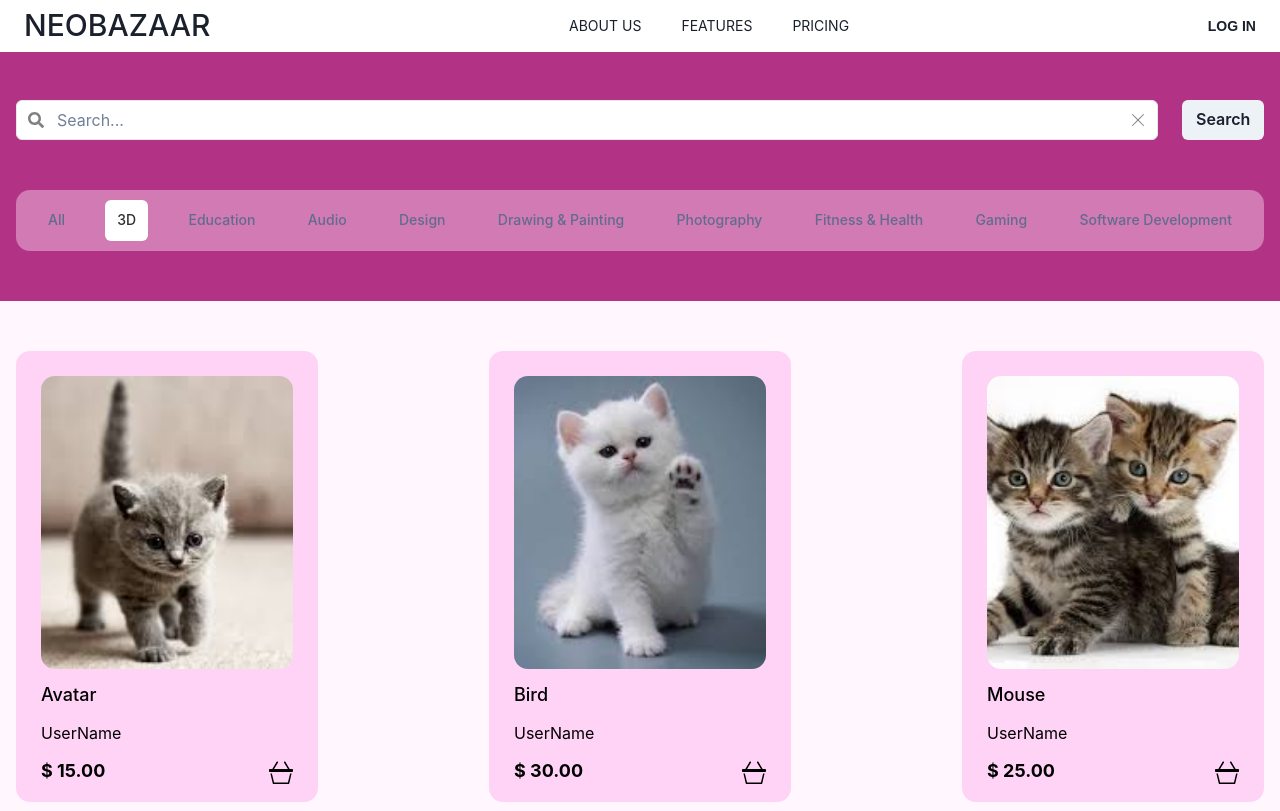
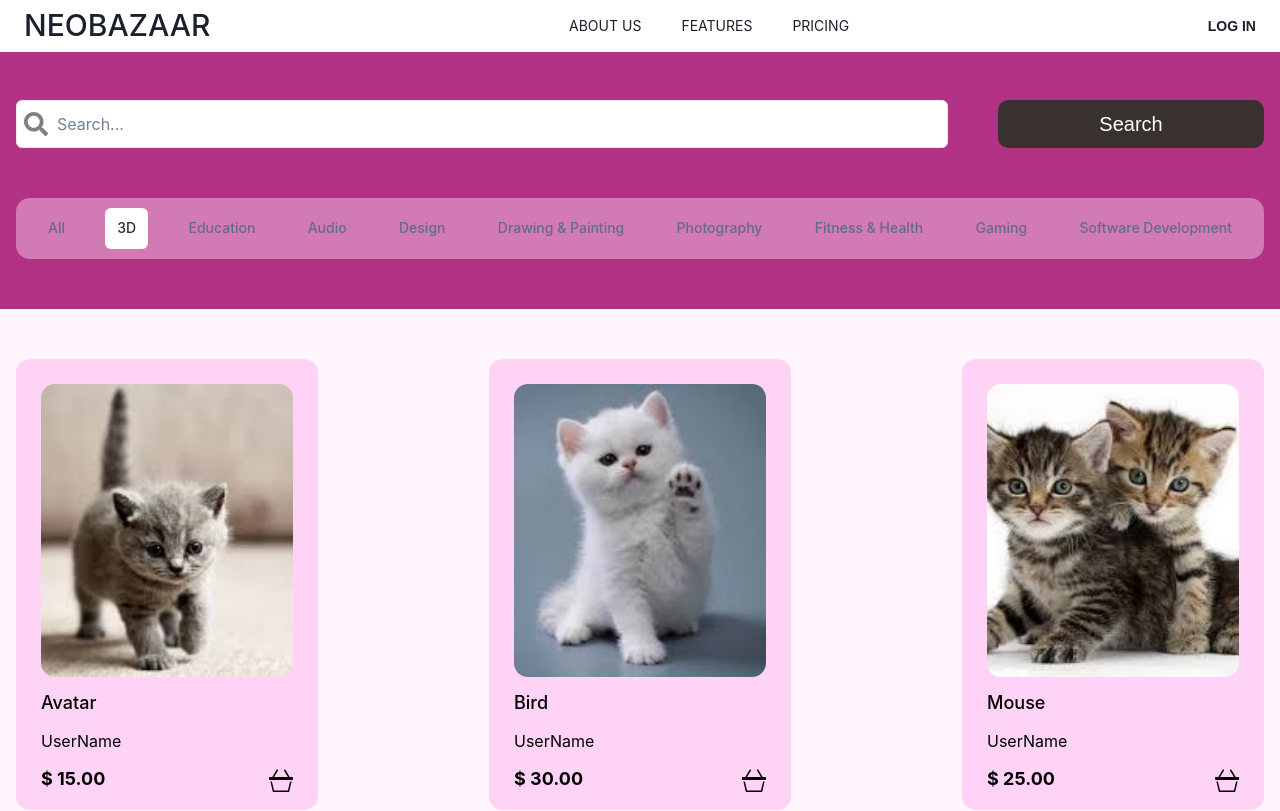
Before and after one commit to lada000/DigitalBazaar, a React (Create React App) app: page /3D in a window 1280 px wide. Shown: the top 811 px of the page. Built offline with nearby package versions, Linux system fonts and the light colour scheme.

Commit message:
Fix layout changes

```diff
--- a/src/pages/CardList/_search.jsx
+++ b/src/pages/CardList/_search.jsx
@@ -11,12 +11,13 @@ import { FaSearch } from "react-icons/fa";
 import { BsXLg } from "react-icons/bs";
 
 const Search = ({ onSearch }) => {
-  const [searchQuery, setSearchQuery] = useState("");
+    const [searchQuery, setSearchQuery] = useState("");
 
   const handleSearch = (event) => {
     if (event.key === "Enter" || event.type === "click") {
       event.preventDefault();
       onSearch(searchQuery);
+      setSearchQuery("");
     }
   };
 
@@ -25,28 +26,37 @@ const Search = ({ onSearch }) => {
     onSearch("");
   };
 
+ const clearVisible = searchQuery ? "1" : "0";
+
   return (
-    <Box padding='50px 0 25px' display='flex' gap={6}>
+    <Box padding='50px 0 25px' display='flex' gap='50px'>
       <InputGroup position='relative'>
         <InputLeftElement
+        height='-webkit-fill-available'
           pointerEvents='none'
-          children={<FaSearch color='gray' />}
+          children={<FaSearch color='gray' fontSize='24px' />}
         />
         <Input
+        padding='23px 20px 23px 40px'
+        fontSize='16px'
+        lineHeight='22px'
           type='text'
           bg='white'
           placeholder='Search...'
           value={searchQuery}
           onChange={(e) => setSearchQuery(e.target.value)}
           onKeyDown={handleSearch}
+
         />
         <InputRightElement
+        height='-webkit-fill-available'
+        opacity={clearVisible}
           cursor='pointer'
-          children={<BsXLg color='gray' />}
+          children={<BsXLg color='gray' fontSize='16px' />}
           onClick={handleClear}
         />
       </InputGroup>
-      <Button onClick={handleSearch}>Search</Button>
+      <Button onClick={handleSearch} minW="266px" height='auto' bg='#393030' color='#fff' borderRadius='10px' padding='10px 20px' fontSize='20px' lineHeight='23px' fontFamily='Arial' fontWeight='400'>Search</Button>
     </Box>
   );
 };
--- a/src/pages/CardList/productCatalog.jsx
+++ b/src/pages/CardList/productCatalog.jsx
@@ -1,12 +1,12 @@
-import React, { useState, useEffect } from 'react';
+import React, { useState, useEffect } from "react";
 import Header from "../../components/Header";
-import { Container, Box } from "@chakra-ui/react";
+import { Container, Box, Text } from "@chakra-ui/react";
 import { useParams } from "react-router-dom";
 import ProductCard from "./_productCard";
 import MemoizedCategoryFilter from "./_categoryFilter";
 import Search from "./_search";
 import products from "./_products";
-
+import { CiFaceFrown } from "react-icons/ci";
 
 const categoryFilterBackgrounds = {
   "3D": "#B23386",
@@ -18,7 +18,7 @@ const categoryFilterBackgrounds = {
   Gaming: "#DC341E",
   "Fitness-&-Health": "#859FEC",
   "Software-&-Development": "#2F2F2F",
-  "All": '#C5C2C0'
+  All: "#C5C2C0",
 };
 
 const categoryBackgrounds = {
@@ -49,8 +49,6 @@ function ProductList({ products, backgroundColor }) {
   );
 }
 
-
-
 const ProductCatalog = () => {
   const { category } = useParams();
   const [filteredProducts, setFilteredProducts] = useState(products);
@@ -58,8 +56,10 @@ const ProductCatalog = () => {
   const [isSearchActive, setIsSearchActive] = useState(false);
 
   useEffect(() => {
-       if (category && category !== 'All') {
-         setFilteredProducts(products.filter((product) => product.category === category));
+    if (category && category !== "All") {
+      setFilteredProducts(
+        products.filter((product) => product.category === category),
+      );
     } else {
       setFilteredProducts(products);
     }
@@ -68,46 +68,52 @@ const ProductCatalog = () => {
   }, [category, products]);
 
   const handleSearch = (query) => {
-       const results = filteredProducts.filter((product) => product.name.toLowerCase().includes(query.toLowerCase()));
+    const results = filteredProducts.filter((product) =>
+      product.name.toLowerCase().includes(query.toLowerCase()),
+    );
     setSearchResults(results);
     setIsSearchActive(true);
   };
 
   function NoResults() {
     return (
-       <div>
-         <p>
-           No products found.
-         </p>
-       </div>
+      <Box sx={{  position: "absolute",
+      top: "50%",
+      left: "50%",
+      transform: "translate(-50%, -50%)",
+      textAlign: "-webkit-center"
+      }}>
+        <CiFaceFrown fontSize='44px' />
+        <Text fontSize='25px' fontWeight='700' lineHeight='20px' mt='25px'>Product not found</Text>
+      </Box>
     );
   }
-
 
   const backgroundColor = categoryBackgrounds[category] || "#ffffff";
   const filterBackgrounds = categoryFilterBackgrounds[category] || "#ffffff";
   return (
     <Box bg={backgroundColor} height='100vh'>
       <Header />
-      <Box bg={filterBackgrounds} marginTop='50px' maxH='270px'>
+      <Box bg={filterBackgrounds} marginTop='50px' maxH='270px' position='relative'>
         <Container maxW='8xl'>
           <Box>
             <Search onSearch={handleSearch} />
-          <MemoizedCategoryFilter/>
+            <MemoizedCategoryFilter />
           </Box>
         </Container>
       </Box>
       <Container maxW='8xl'>
-        <Box as="section" className="productList" margin="50px 0">
+        <Box as='section' className='productList' margin='50px 0' >
           {isSearchActive ? (
             searchResults.length > 0 ? (
               <ProductList products={searchResults} />
             ) : (
-              <NoResults />
+              <NoResults/>
             )
           ) : (
             <ProductList products={filteredProducts} />
-          )}   </Box>
+          )}{" "}
+        </Box>
       </Container>
     </Box>
   );
--- a/src/pages/Home/_description.jsx
+++ b/src/pages/Home/_description.jsx
@@ -8,13 +8,12 @@ import {
   Heading,
 } from "@chakra-ui/react";
 
-
 const Description = () => {
   return (
     <Box as='section' bg='#B23386'>
       <Container maxW='8xl'>
-          <Box color='white' minH='730px'>
           <Grid
+          color='white' padding='50px 0 100px'
             templateColumns='repeat(7, 1fr)'
             templateRows='repeat(3, 1fr)'
             gap={0}>
@@ -23,40 +22,44 @@ const Description = () => {
                 textTransform='uppercase'
                 display='flex'
                 flexDirection='column'
-                  gap='20px'
-                  >
-                  <Text textStyle="body-large">digital platform</Text>
-                  <Text fontWeight="400" fontSize="16px" lineHeight="18.4px" fontFamily="Arial">
+                gap='20px'>
+                <Text textStyle='body-large'>digital platform</Text>
+                <Text
+                  fontWeight='400'
+                  fontSize='16px'
+                  lineHeight='18.4px'
+                  fontFamily='Arial'>
                   This is a space for interaction between creators and users,
                   promotes the distribution of digital content and provides
-                    opportunities for monetization and development in the
-                    digital environment.
+                  opportunities for monetization and development in the digital
+                  environment.
                 </Text>
-                </Box>{" "}
+              </Box>
             </GridItem>
             <GridItem gridColumn='1 / span 3' gridRow='3 / 4'>
-                <Heading fontSize='180px' lineHeight='170px' fontWeight="500" >
+              <Heading
+                fontSize='clamp(3.125rem, -2.679rem + 15.476vw, 11.25rem)'
+                lineHeight='170px'
+                fontWeight='500'>
                 Digital
               </Heading>
             </GridItem>
             <GridItem
-                gridColumn='4 / span 3'
-                gridRow='4 / 5'
-                position='relative'>
+              gridColumn='4 / span 4'
+              gridRow='4 / 5'>
               <Heading
-                  fontSize='180px'
+                fontSize='clamp(3.125rem, -2.679rem + 15.476vw, 11.25rem)'
                 lineHeight='140px'
-                  position='absolute'
-                  fontWeight="500"
-                  left='3vw'>
+                fontWeight='500'
+                textAlign='end'
+                >
                 Products
               </Heading>
             </GridItem>
           </Grid>
-          </Box>
       </Container>
     </Box>
-    )
-}
+  );
+};
 
 export default Description;
--- a/src/pages/Home/_productsList.jsx
+++ b/src/pages/Home/_productsList.jsx
@@ -19,6 +19,9 @@ import { Md3DRotation } from "react-icons/md";
 import { CiFaceSmile } from "react-icons/ci";
 import { TbWorld } from "react-icons/tb";
 import { SiAudiomack } from "react-icons/si";
+import { useNavigate } from 'react-router-dom';
+
+
 
 const flexItemStyle = {
   flexBasis: "calc(50% - 10px)",
@@ -42,6 +45,11 @@ const posAbsolute = {
 };
 
 const ProductsList = () => {
+  const navigate = useNavigate();
+  const goToAllPage = () => {
+    navigate('/All');
+  };
+
   return (
     <Box as='section' p='25px' position='relative'>
       <Container maxW='8xl'>
@@ -193,7 +201,7 @@ const ProductsList = () => {
             </Text>
               </GridItem>
               <GridItem gridArea='3 / 2 / 4 / 3'  p={4}>
-                 <Button
+                 <Button onClick={goToAllPage}
               rightIcon={<BsArrowRight fontSize="x-large" />}
               colorScheme='teal'
               w="100%"
--- a/src/pages/Home/_reviews.jsx
+++ b/src/pages/Home/_reviews.jsx
@@ -1,6 +1,7 @@
 import { React, useState } from "react";
 import { Container, Text, Box, Center } from "@chakra-ui/react";
 import Girl from "../../image/Girl.png";
+
 
 const Reviews = () => {
   const blocks = [
@@ -49,11 +50,11 @@ const Reviews = () => {
 
   const avatarStyle = {
     borderRadius: "16px",
-    backgroundColor: "rgba(203,153,249,100)",
+    backgroundColor: "white",
     backgroundRepeat: "no-repeat",
     backgroundPosition: "right bottom, left top",
     backgroundSize: "contain, cover",
-    color: "#fff",
+    color: "#7E88A4",
     position: "relative",
     transition: "all .5s",
   };
@@ -63,24 +64,26 @@ const Reviews = () => {
     flexDirection: "column",
     gap: "5px",
     padding: "10px 10px",
+    color: "#7E88A4"
   };
 
   const reviewStyle = {
     display: "inline-block",
     padding: "1.1em",
     borderRadius: "24px",
-    backgroundColor: "#fff",
+    backgroundColor: "#A7D9D4",
     height: "445px",
     width: "300px",
     overflow: "hidden",
     margin: "0 1em",
     overflowY: "scroll",
     scrollbarWidth: "none",
+    color: "#7E88A4",
+
   };
   return (
     <Box
       as='section'
-      bg='rgba(167, 217, 212, 1)'
       padding='50px 0'
       overflowX='scroll'
       style={{
@@ -93,15 +96,14 @@ const Reviews = () => {
             as='h2'
             textStyle='heading-small'
             textAlign='center'
-            padding='30px 0'>
-            Why I love NeoBazaar
-          </Text>
+            padding='100px 0'
+            >
+What do we think about the Neobazaar? What problems does it solve <br/> and what opportunities does it open? Who is it for? We, the team that <br/> participated in its creation, will tell you about it.          </Text>
         </Center>
         {blocks.map((block, index) => (
           <Box
             key={index}
             className='review'
-            bgColor='green'
             style={reviewStyle}
             onMouseEnter={() => handleMouseEnter(index)}
             onMouseLeave={handleMouseLeave}>
@@ -130,7 +132,7 @@ const Reviews = () => {
                 {block.role}
               </Text>
             </Box>
-            <Box className='name' style={flexTextStyle}>
+            <Box className='name' style={flexTextStyle} alignItems='center'>
               <Text
                 as='h3'
                 style={{
@@ -165,4 +167,22 @@ const Reviews = () => {
   );
 };
 
+<Text>
+
+
+
+
+
+
+
+
+
+
+
+
+
+
+
+</Text>
+
 export default Reviews;
```
Lines whose indentation alone changed are shown as unchanged.
